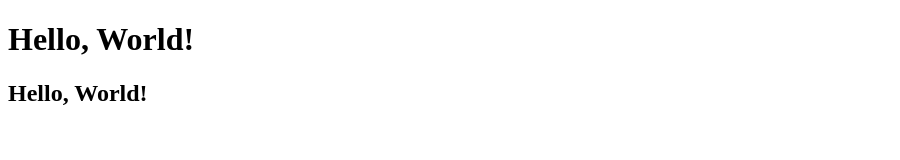
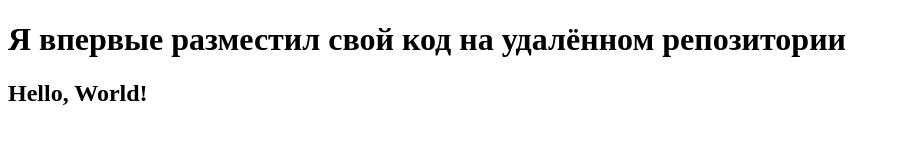
Before and after one commit to DARILA05/new-repo, a plain HTML site: page index.html in a window 1280 px wide. Shown: the whole page, without its empty margins (0-900 px from the left). Drawn offline with Linux system fonts and the light colour scheme.

Commit message:
new commit

```diff
--- a/index.html
+++ b/index.html
@@ -3,10 +3,10 @@
 <head>
     <meta charset="UTF-8">
     <meta name="viewport" content="width=device-width, initial-scale=1.0">
-    <title>Document</title>
+    <title>New git project</title>
 </head>
 <body>
-    <h1>Hello, World!</h1>
+    <h1>Я впервые разместил свой код на удалённом репозитории</h1>
     <h2>Hello, World!</h2>
 </body>
 </html>
```
